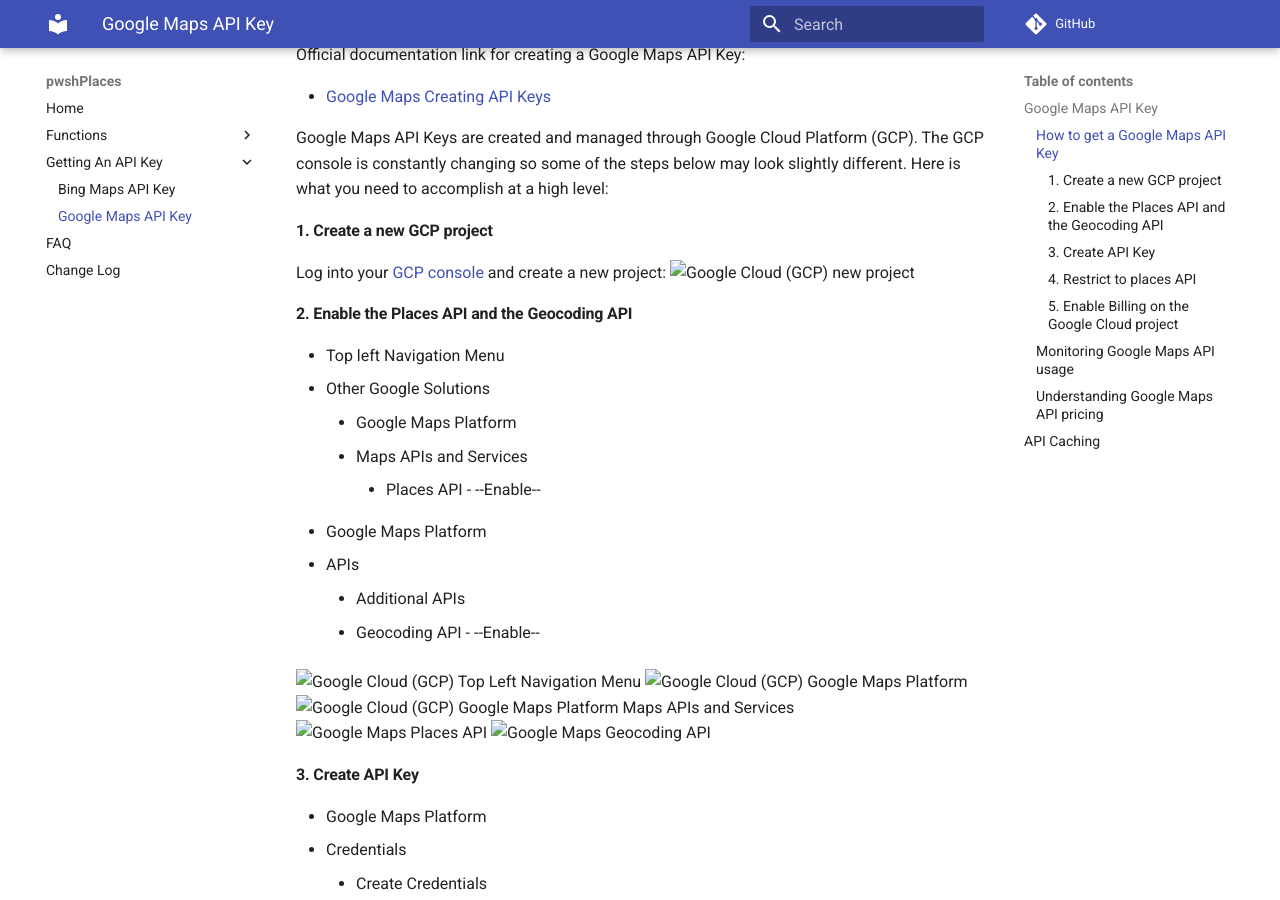
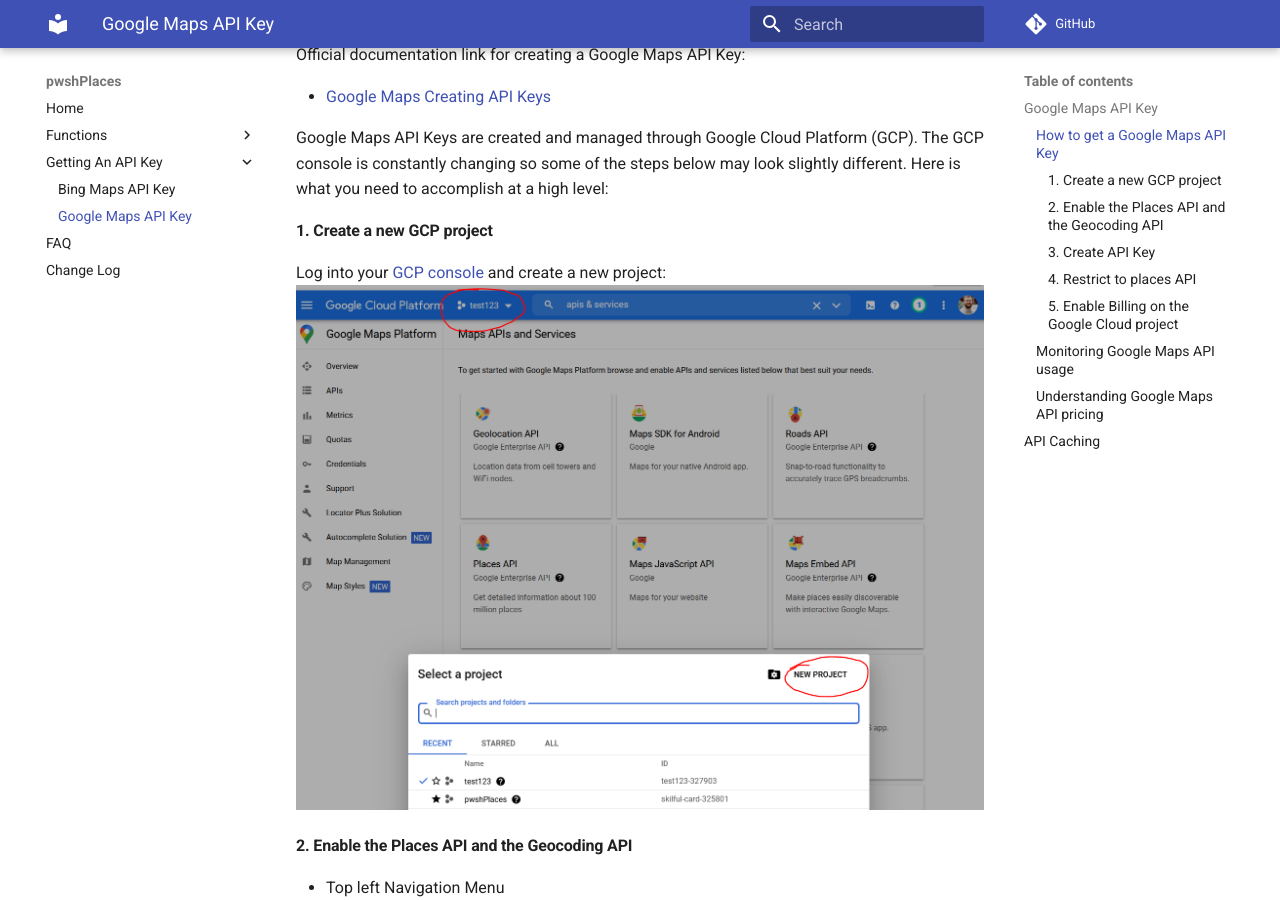
Before and after one commit to techthoughts2/pwshPlaces, an MkDocs documentation site: the page built from docs/GoogleMapsAPI.md, in a window 1280 px wide and 900 px high, scrolled down 1020 px. Built offline with MkDocs 1.6.1 and Material for MkDocs 9.7.7, drawn with Linux system fonts in a browser that asks for light colours; comment, search, counter and statistics services are not loaded.

Commit message:
moved images to assets for readthedocs

```diff
--- a/docs/GoogleMapsAPI.md
+++ b/docs/GoogleMapsAPI.md
@@ -39,44 +39,44 @@
 #### 1. Create a new GCP project
 
 Log into your [GCP console](https://console.cloud.google.com/home/) and create a new project:
-![Google Cloud (GCP) new project](../media/gcp_new_project.PNG 'New GCP Project')
+![Google Cloud (GCP) new project](assets/gcp_new_project.PNG 'New GCP Project')
 
 #### 2. Enable the Places API and the Geocoding API
 
 - Top left Navigation Menu
-  - Other Google Solutions
-    - Google Maps Platform
-      - Maps APIs and Services
-        - Places API - --Enable--
+    - Other Google Solutions
+        - Google Maps Platform
+            - Maps APIs and Services
+                - Places API - --Enable--
 - Google Maps Platform
-  - APIs
-    - Additional APIs
-      - Geocoding API - --Enable--
+    - APIs
+        - Additional APIs
+            - Geocoding API - --Enable--
 
-![Google Cloud (GCP) Top Left Navigation Menu](../media/google_cloud_top_left_navigation_menu.PNG 'GCP Navigation Menu')
-![Google Cloud (GCP) Google Maps Platform](../media/gcp_google_maps_platform.PNG 'GCP Google Maps Platform')
-![Google Cloud (GCP) Google Maps Platform Maps APIs and Services](../media/google_maps_platform_maps_api_and_services.PNG 'Google Maps Platform Maps APIs and Services')
-![Google Maps Places API](../media/gcp_enable_places_api.PNG 'Google Maps Places API')
-![Google Maps Geocoding API](../media/gcp_enable_geocoding_api.PNG 'Google Maps Geocoding API')
+![Google Cloud (GCP) Top Left Navigation Menu](assets/google_cloud_top_left_navigation_menu.PNG 'GCP Navigation Menu')
+![Google Cloud (GCP) Google Maps Platform](assets/gcp_google_maps_platform.PNG 'GCP Google Maps Platform')
+![Google Cloud (GCP) Google Maps Platform Maps APIs and Services](assets/google_maps_platform_maps_api_and_services.PNG 'Google Maps Platform Maps APIs and Services')
+![Google Maps Places API](assets/gcp_enable_places_api.PNG 'Google Maps Places API')
+![Google Maps Geocoding API](assets/gcp_enable_geocoding_api.PNG 'Google Maps Geocoding API')
 
 #### 3. Create API Key
 
 - Google Maps Platform
-  - Credentials
-    - Create Credentials
-      - API key
+    - Credentials
+        - Create Credentials
+            - API key
 
-![GCP Google Maps Platform Credentials](../media/gcp_google_maps_create_credential_api.PNG 'Google Maps Platform Credentials')
+![GCP Google Maps Platform Credentials](assets/gcp_google_maps_create_credential_api.PNG 'Google Maps Platform Credentials')
 
 #### 4. Restrict to places API
 
 Restrict API access to just the two enabled
 
 - Google Maps Platform
-  - Credentials
-    - Restrict API to secure account
+    - Credentials
+        - Restrict API to secure account
 
-![GCP API Restrict Access](../media/gcp_api_services_restrict_api_key.PNG 'API Restrict Access')
+![GCP API Restrict Access](assets/gcp_api_services_restrict_api_key.PNG 'API Restrict Access')
 
 #### 5. Enable Billing on the Google Cloud project
 
@@ -100,7 +100,7 @@
 - [Google Maps Platform pricing](https://cloud.google.com/maps-platform/pricing)
 - [Places product API pricing](https://developers.google.com/maps/billing/gmp-billing#places-product)
 - [Places API Usage and Billing](https://developers.google.com/maps/documentation/places/web-service/usage-and-billing)
-  - [Places SKU breakdown cost data](https://developers.google.com/maps/billing/gmp-billing#basic-data)
+    - [Places SKU breakdown cost data](https://developers.google.com/maps/billing/gmp-billing#basic-data)
 
 ## API Caching
 
```
Also changed, not shown: docs/BingMapsAPI.md (+4 -4 lines), docs/assets/bing_map_create_api_key.PNG (renamed from media/bing_map_create_api_key.PNG), docs/assets/bing_map_create_bing_maps_dev_account.PNG (renamed from media/bing_map_create_bing_maps_dev_account.PNG), docs/assets/bing_maps_api_usage_report.PNG (renamed from media/bing_maps_api_usage_report.PNG), docs/assets/create_bing_maps_api_key.PNG (renamed from media/create_bing_maps_api_key.PNG), docs/assets/gcp_api_services_restrict_api_key.PNG (renamed from media/gcp_api_services_restrict_api_key.PNG), docs/assets/gcp_enable_geocoding_api.PNG (renamed from media/gcp_enable_geocoding_api.PNG), docs/assets/gcp_enable_places_api.PNG (renamed from media/gcp_enable_places_api.PNG), docs/assets/gcp_google_maps_create_credential_api.PNG (renamed from media/gcp_google_maps_create_credential_api.PNG), docs/assets/gcp_google_maps_platform.PNG (renamed from media/gcp_google_maps_platform.PNG), docs/assets/gcp_new_project.PNG (renamed from media/gcp_new_project.PNG), docs/assets/google_cloud_top_left_navigation_menu.PNG (renamed from media/google_cloud_top_left_navigation_menu.PNG), docs/assets/google_maps_platform_maps_api_and_services.PNG (renamed from media/google_maps_platform_maps_api_and_services.PNG).
